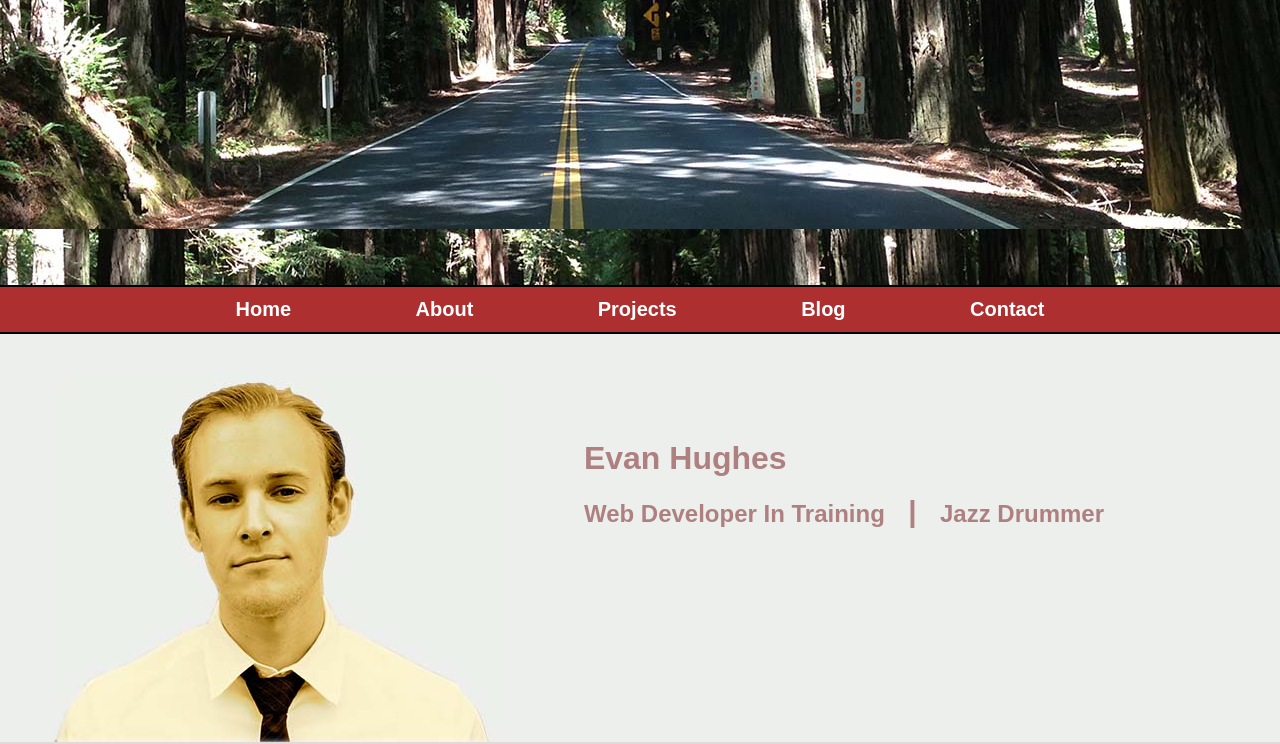
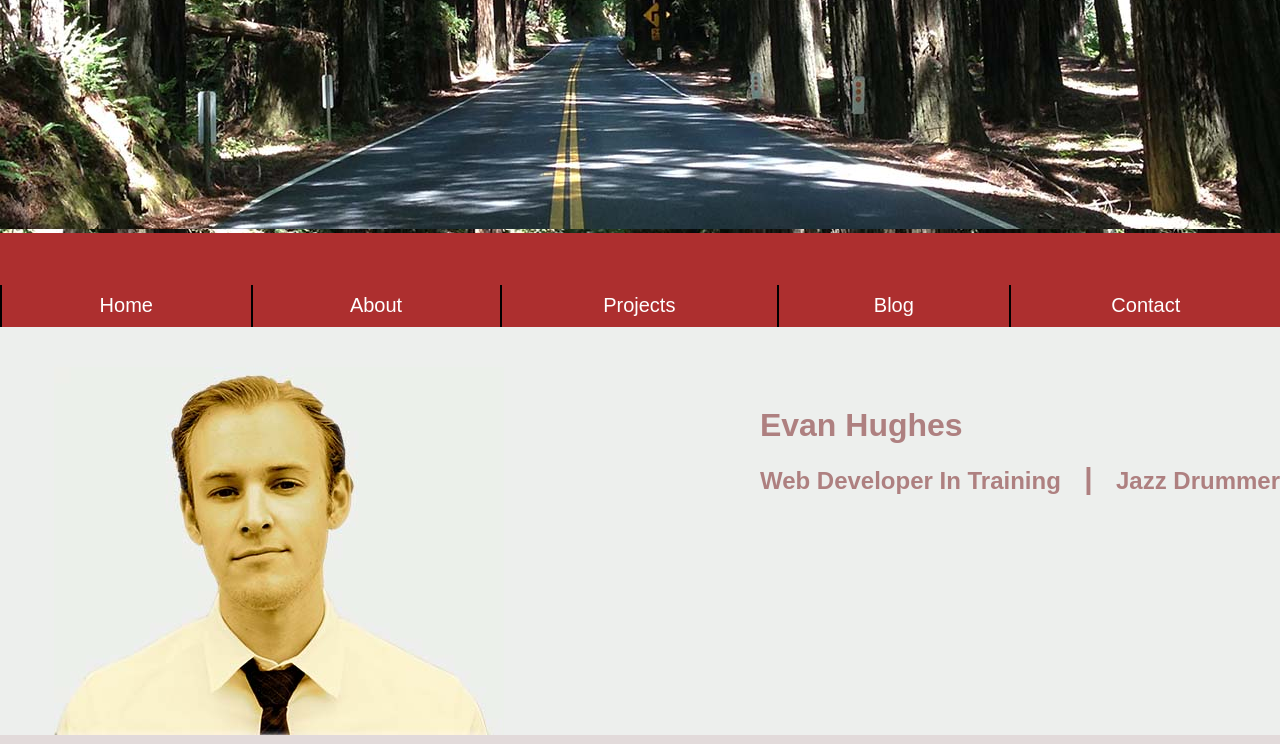
Before and after one commit to evanhughes3/evanhughes3.github.io, a plain HTML site: page index.html in a window 1280 px wide. Shown: the part 71-815 px from the top of the page. Drawn offline with Linux system fonts and the light colour scheme; files whose address does not match are found by name.

Commit message:
updated stylesheet

```diff
--- a/stylesheets/default.css
+++ b/stylesheets/default.css
@@ -17,8 +17,6 @@ body {
 }
 
 .banner {
-  display: inline-block;
-  position: relative;
   background-image: url("imgs/banner-photo.jpg");
 }
 
@@ -47,20 +45,23 @@ body {
 }
 
 nav {
-  height: 45px;
- background-color: #AD2F2F;
-  color: black;
+  display: table;
+  width: 100%;
+  border-collapse: collapse;
+  height: 40px;
+  background-color: #AD2F2F;
+  line-height: 40px;
   text-align: center;
-  line-height: 45px;
-  border-top: 2px solid black;
-  border-bottom: 2px solid black;
+}
+
+nav ul {
+  display: table-row;
 }
 
 nav li {
-  display: inline;
-  margin-left: auto;
-  margin-right: auto;
-  font-weight: bold;
+  display: table-cell;
+  margin: 0;
+  border-left: 2px solid black;
 }
 
 nav li a {
--- a/stylesheets/index.css
+++ b/stylesheets/index.css
@@ -21,8 +21,7 @@
   float: right;
   /* border: 2px solid black; */
   position: relative;
-  right: 176px;
-  top: 106px;
+  top: 80px;
   color: rgb(174, 128, 128);
 }
 
```
